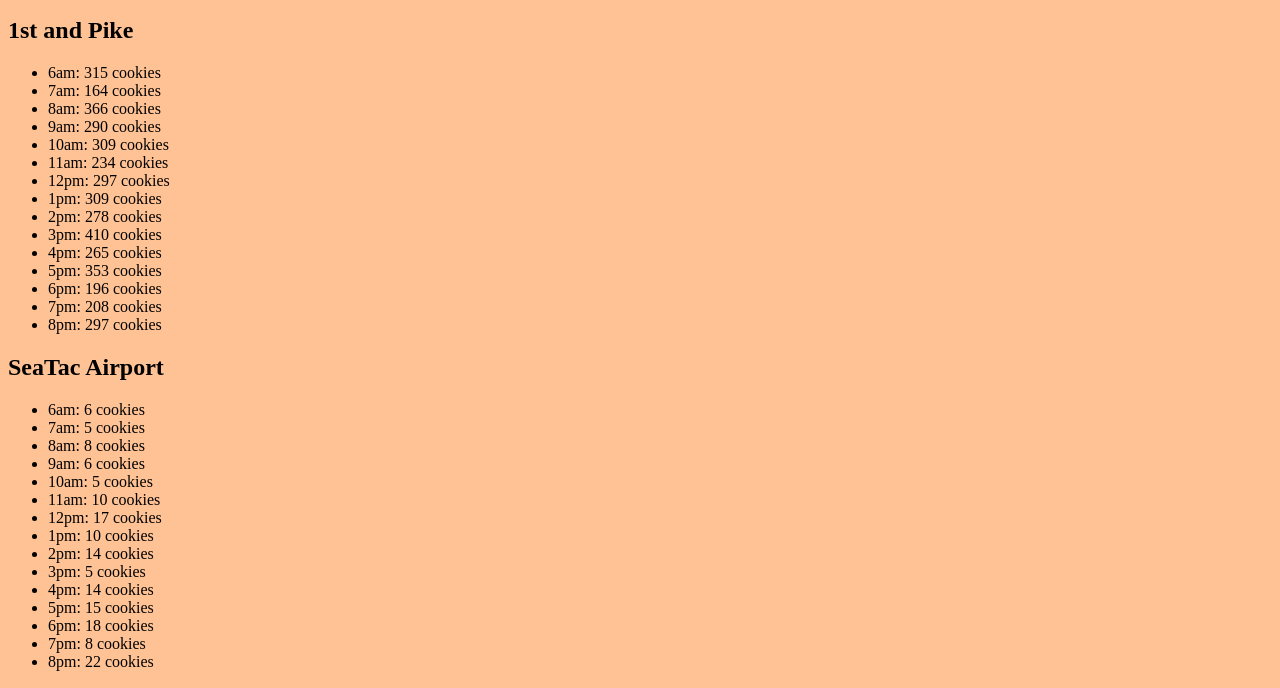
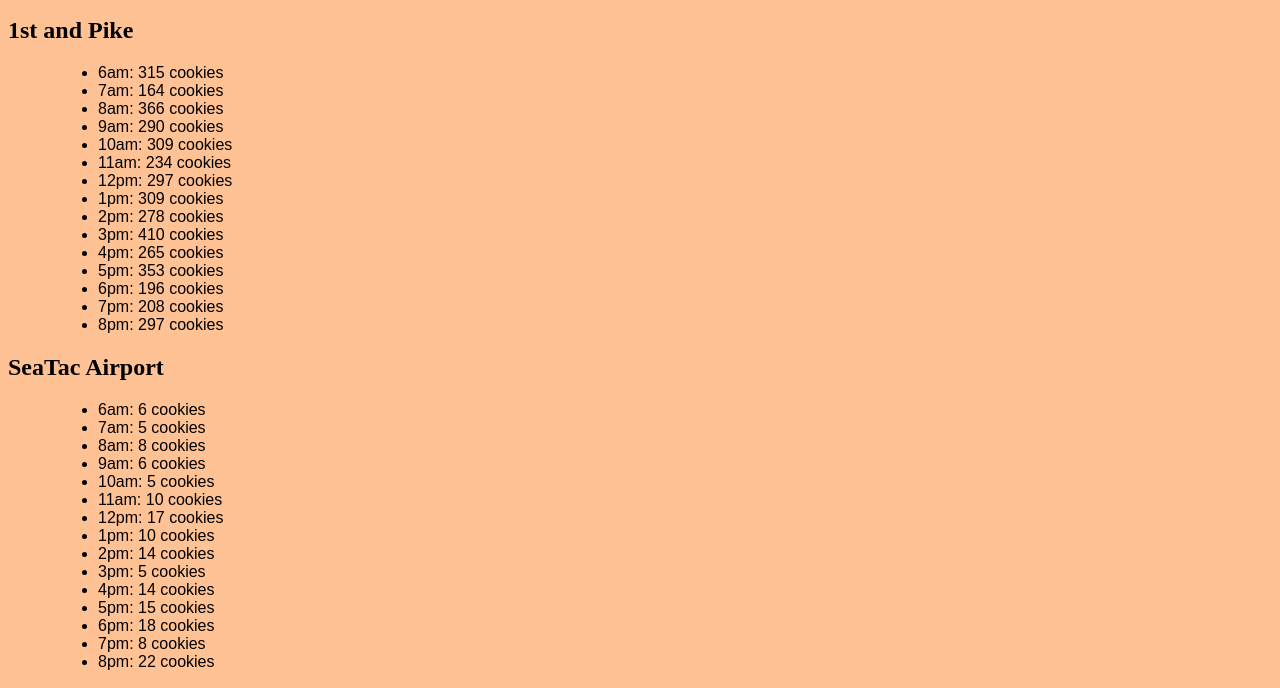
Before and after one commit to rh24/cookie-stand, a plain HTML site: page index.html in a window 1280 px wide. Shown: the part 91-779 px from the top of the page. Drawn offline with Linux system fonts and the light colour scheme.

Commit message:
Add sans-serif font for datag

```diff
--- a/css/main.css
+++ b/css/main.css
@@ -3,6 +3,10 @@
   font: italic small-caps bold 70px Arial, Helvetica sans-serif;
   text-align: center;
   margin: 0 auto;
+}
+
+h2 {
+
 }
 
 /* font: font-style font-variant font-weight font-size/line-height font-family; */
@@ -20,6 +24,13 @@
   /* background-position: 0 auto; */
 }
 
+ul {
+  list-style-type: disc;
+  list-style-position: outside;
+  margin-left: 50px;
+  font-family: sans-serif;
+}
+
 /*
 Google font for highlights
 sans-serif web font for data (arial, verdana, helvetica)
--- /dev/null
+++ b/css/reset.css
@@ -0,0 +1,48 @@
+/* http://meyerweb.com/eric/tools/css/reset/
+   v2.0 | 20110126
+   License: none (public domain)
+*/
+
+html, body, div, span, applet, object, iframe,
+h1, h2, h3, h4, h5, h6, p, blockquote, pre,
+a, abbr, acronym, address, big, cite, code,
+del, dfn, em, img, ins, kbd, q, s, samp,
+small, strike, strong, sub, sup, tt, var,
+b, u, i, center,
+dl, dt, dd, ol, ul, li,
+fieldset, form, label, legend,
+table, caption, tbody, tfoot, thead, tr, th, td,
+article, aside, canvas, details, embed,
+figure, figcaption, footer, header, hgroup,
+menu, nav, output, ruby, section, summary,
+time, mark, audio, video {
+	margin: 0;
+	padding: 0;
+	border: 0;
+	font-size: 100%;
+	font: inherit;
+	vertical-align: baseline;
+}
+/* HTML5 display-role reset for older browsers */
+article, aside, details, figcaption, figure,
+footer, header, hgroup, menu, nav, section {
+	display: block;
+}
+body {
+	line-height: 1;
+}
+ol, ul {
+	list-style: none;
+}
+blockquote, q {
+	quotes: none;
+}
+blockquote:before, blockquote:after,
+q:before, q:after {
+	content: '';
+	content: none;
+}
+table {
+	border-collapse: collapse;
+	border-spacing: 0;
+}
```
